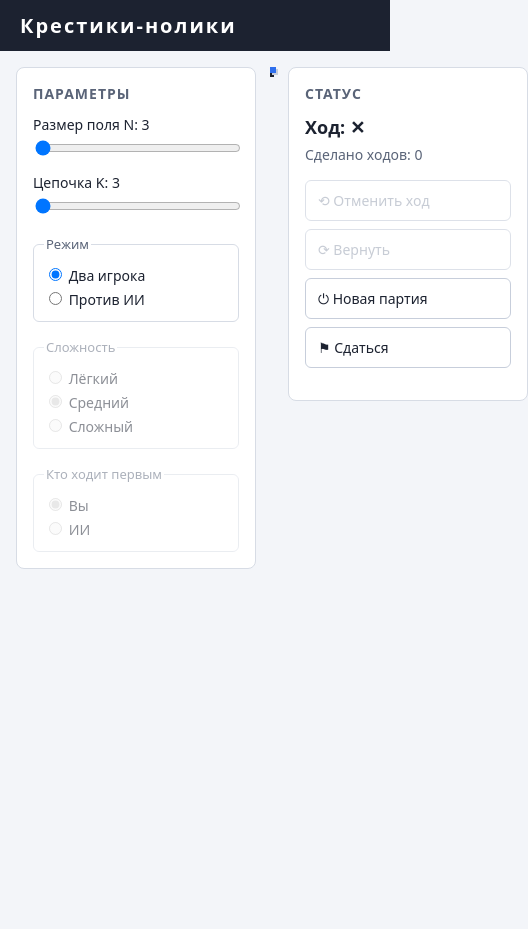
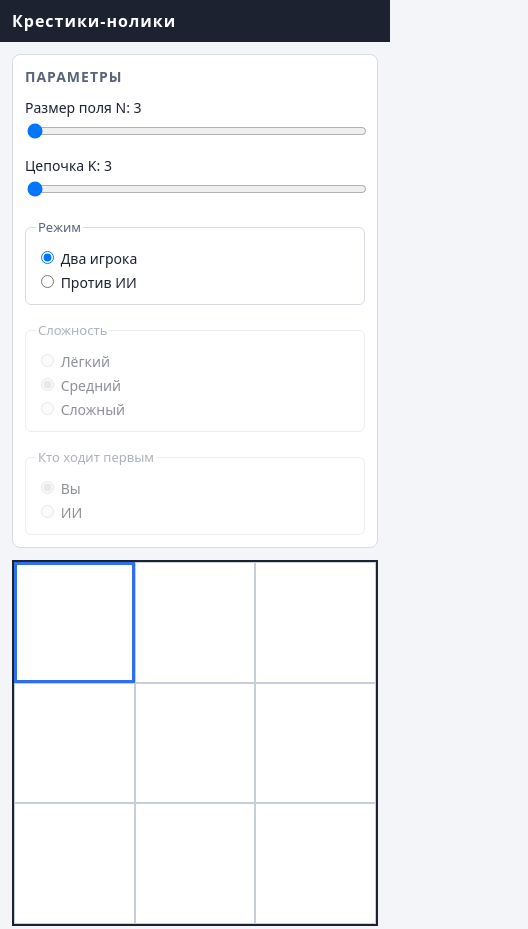
Before and after one commit to alex0x12/tictactoe-js, a website with bundled scripts: page index.html in a window 390 px wide. Shown: the top 929 px of the page, 528 px wide, since content can reach past the window. Before the commit the page ends 844 px from the top, so only its background shows below. Built offline with nearby package versions, Linux system fonts and the light colour scheme.

Commit message:
Адаптивность вёрстки

```diff
--- a/css/style.css
+++ b/css/style.css
@@ -183,3 +183,55 @@ body {
 }
 /* white-space: pre-line заставляет браузер показывать \n из текста.
 Без него счёт слился бы в одну строку.*/
+
+/* --- Адаптивность --- */
+/* Каркас из трёх колонок рассчитан на широкий экран. Ниже 900px колонки
+перестраиваются в одну, тогда порядок блоков совпадает с порядком в разметке:
+параметры, поле, статус. Точка перелома одна, промежуточных состояний нет. */
+@media (max-width: 900px) {
+  .layout {
+    grid-template-columns: minmax(0, 1fr);
+    gap: 12px;
+    padding: 12px;
+  }
+
+  /* поле вписывается и в ширину колонки, и в высоту окна */
+  .board {
+    width: min(100%, 62vh);
+  }
+
+  /* управление встаёт в ряд: по вертикали экран дороже */
+  .status .controls {
+    flex-direction: row;
+    flex-wrap: wrap;
+  }
+
+  .status .controls button {
+    flex: 1 1 45%;
+  }
+}
+
+/* На узком экране уменьшаются внешние отступы и заголовок, чтобы место
+оставалось полю. Размер клеток задаёт clamp в .cell, он считается от vmin. */
+@media (max-width: 560px) {
+  .app-header {
+    padding: 10px 12px;
+  }
+
+  .app-header h1 {
+    font-size: 16px;
+    letter-spacing: 1px;
+  }
+
+  .panel {
+    padding: 12px;
+  }
+
+  .board {
+    width: min(100%, 56vh);
+  }
+
+  .status .turn {
+    font-size: 16px;
+  }
+}
```
